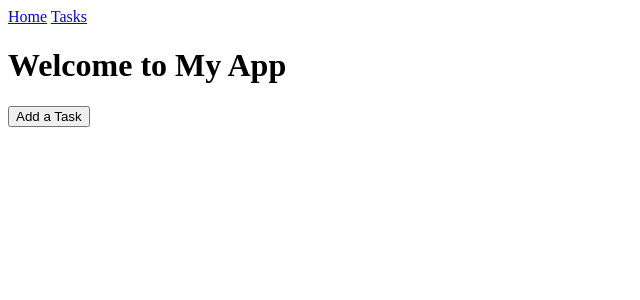
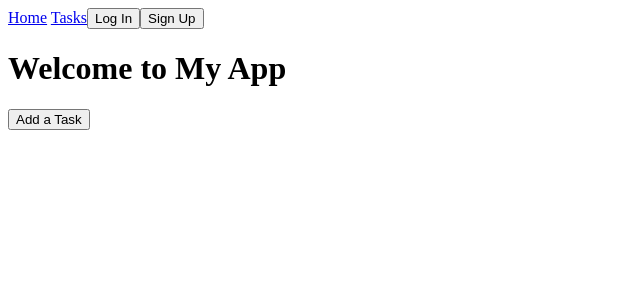
Before and after one commit to chenx16/CS5610, a React (Vite) app in the folder week9/vite-project/: page / in a window 1280 px wide. Shown: the top 300 px of the page, without its empty margins (0-640 px from the left). Built offline with nearby package versions, Linux system fonts and the light colour scheme; no server answers.

Commit message:
feat: integrate Auth0 login and show user after authentication

```diff
--- a/week9/vite-project/src/App.jsx
+++ b/week9/vite-project/src/App.jsx
@@ -4,6 +4,8 @@ import Header from "./components/Header";
 import AddTask from "./components/AddTask";
 import TaskDetails from "./components/TaskDetails";
 import TasksPage from "./components/TasksPage";
+import LoginButton from "./components/LoginButton";
+import SignupButton from "./components/SignupButton";
 
 function App() {
   // const appName = "Welcome to My App";
@@ -96,6 +98,8 @@ function App() {
       {/* Always show navigation */}
       <nav>
         <Link to="/">Home</Link> <Link to="/tasks">Tasks</Link>
+        <LoginButton />
+        <SignupButton />
       </nav>
 
       {/* Show header only for valid routes */}
--- /dev/null
+++ b/week9/vite-project/src/components/LoginButton.jsx
@@ -0,0 +1,20 @@
+import React from "react";
+import { useAuth0 } from "@auth0/auth0-react";
+
+function LoginButton() {
+  const { loginWithRedirect } = useAuth0();
+
+  return (
+    <button
+    onClick={() => {
+      console.log("Login clicked!");
+      loginWithRedirect();
+    }}
+  >
+    Log In
+  </button>
+
+  );
+}
+
+export default LoginButton;
--- /dev/null
+++ b/week9/vite-project/src/components/SignupButton.jsx
@@ -0,0 +1,22 @@
+import React from "react";
+import { useAuth0 } from "@auth0/auth0-react";
+
+function SignupButton() {
+  const { loginWithRedirect } = useAuth0();
+
+  return (
+    <button
+      onClick={() =>
+        loginWithRedirect({
+          authorizationParams: {
+            screen_hint: "signup",
+          },
+        })
+      }
+    >
+      Sign Up
+    </button>
+  );
+}
+
+export default SignupButton;
--- a/week9/vite-project/src/main.jsx
+++ b/week9/vite-project/src/main.jsx
@@ -1,9 +1,8 @@
 import React from "react";
 import ReactDOM from "react-dom/client";
 import App from "./App.jsx";
+import { BrowserRouter } from "react-router-dom";
 import Auth0ProviderWithHistory from "./components/Auth0ProviderWithHistory";
-import { BrowserRouter } from "react-router-dom";
-
 
 ReactDOM.createRoot(document.getElementById("root")).render(
   <BrowserRouter>
```
